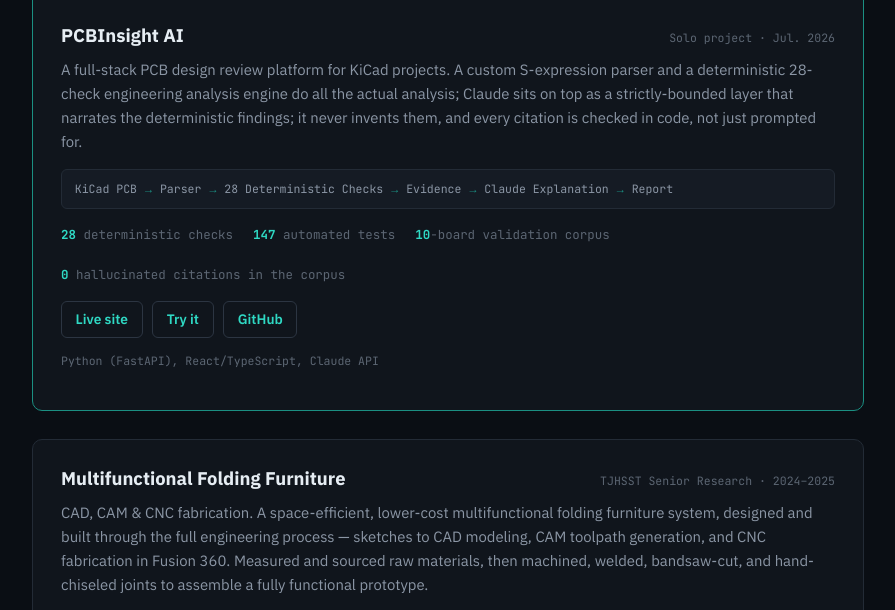
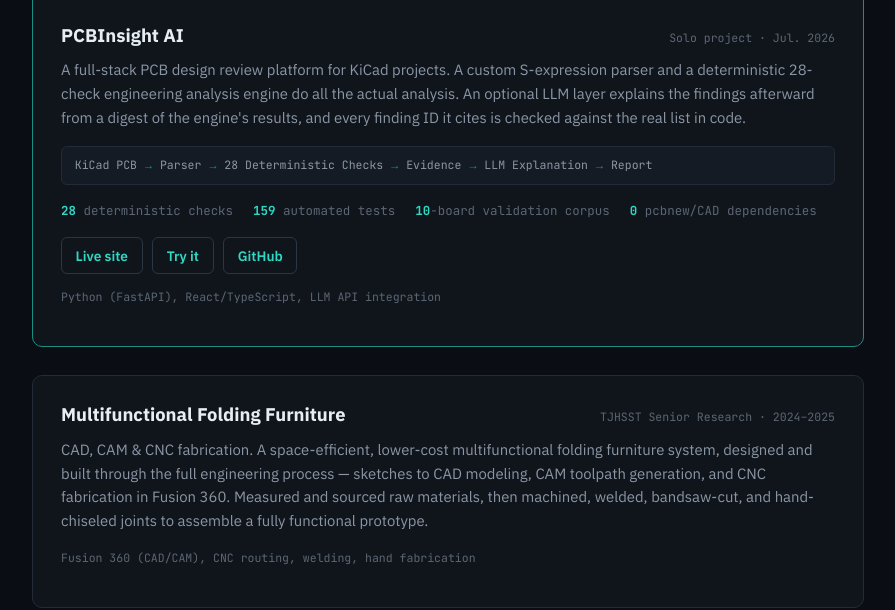
Before and after one commit to CyrilKafle/CyrilKafle.github.io, a plain HTML site: page index.html in a window 1280 px wide. Shown: the part 1530-2140 px from the top of the page, without its empty margins (192-1087 px from the left). Drawn offline with Linux system fonts and the light colour scheme.

Commit message:
PCBInsight card: neutral LLM wording and current numbers

```diff
--- a/index.html
+++ b/index.html
@@ -378,30 +378,30 @@
         </div>
         <p class="project-desc">
           A full-stack PCB design review platform for KiCad projects. A custom S-expression parser and a deterministic
-          28-check engineering analysis engine do all the actual analysis; Claude sits on top as a strictly-bounded layer
-          that narrates the deterministic findings; it never invents them, and every citation is checked in code, not
-          just prompted for.
+          28-check engineering analysis engine do all the actual analysis. An optional LLM layer explains the findings
+          afterward from a digest of the engine's results, and every finding ID it cites is checked against the real
+          list in code.
         </p>
         <p class="arch-strip">
           <span>KiCad PCB</span><span class="arrow">&rarr;</span>
           <span>Parser</span><span class="arrow">&rarr;</span>
           <span>28 Deterministic Checks</span><span class="arrow">&rarr;</span>
           <span>Evidence</span><span class="arrow">&rarr;</span>
-          <span>Claude Explanation</span><span class="arrow">&rarr;</span>
+          <span>LLM Explanation</span><span class="arrow">&rarr;</span>
           <span>Report</span>
         </p>
         <div class="project-stats">
           <span><b>28</b> deterministic checks</span>
-          <span><b>147</b> automated tests</span>
+          <span><b>159</b> automated tests</span>
           <span><b>10</b>-board validation corpus</span>
-          <span><b>0</b> hallucinated citations in the corpus</span>
+          <span><b>0</b> pcbnew/CAD dependencies</span>
         </div>
         <div class="project-links">
           <a href="https://cyrilkafle.github.io/PCBInsight-AI/">Live site</a>
           <a href="https://cyrilkafle.github.io/PCBInsight-AI/try-it-demo.html">Try it</a>
           <a href="https://github.com/CyrilKafle/PCBInsight-AI">GitHub</a>
         </div>
-        <p class="tech-tag">Python (FastAPI), React/TypeScript, Claude API</p>
+        <p class="tech-tag">Python (FastAPI), React/TypeScript, LLM API integration</p>
       </div>
     </div>
 
```
